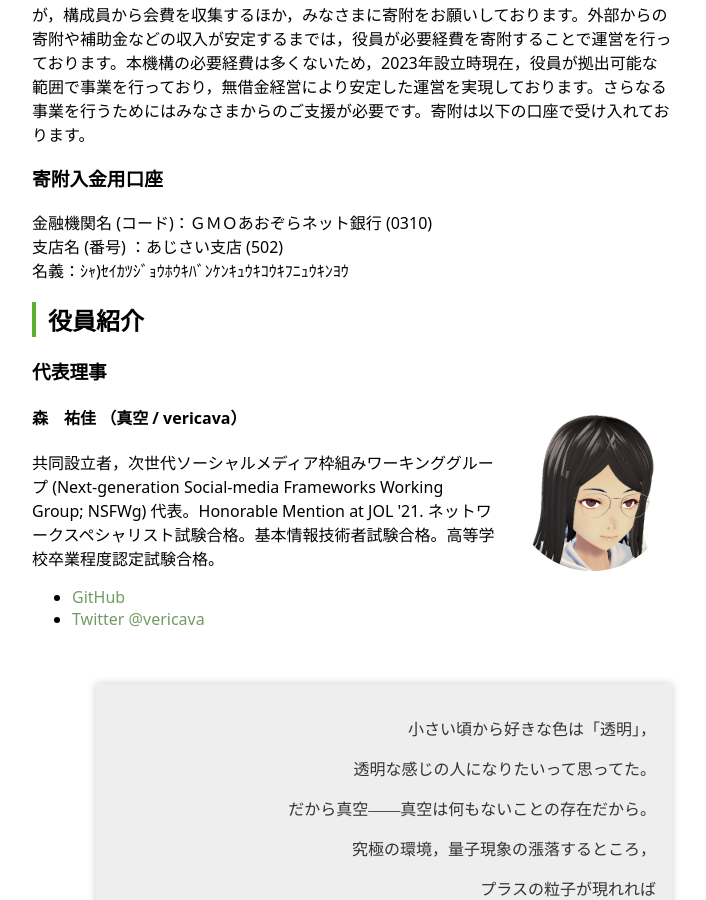
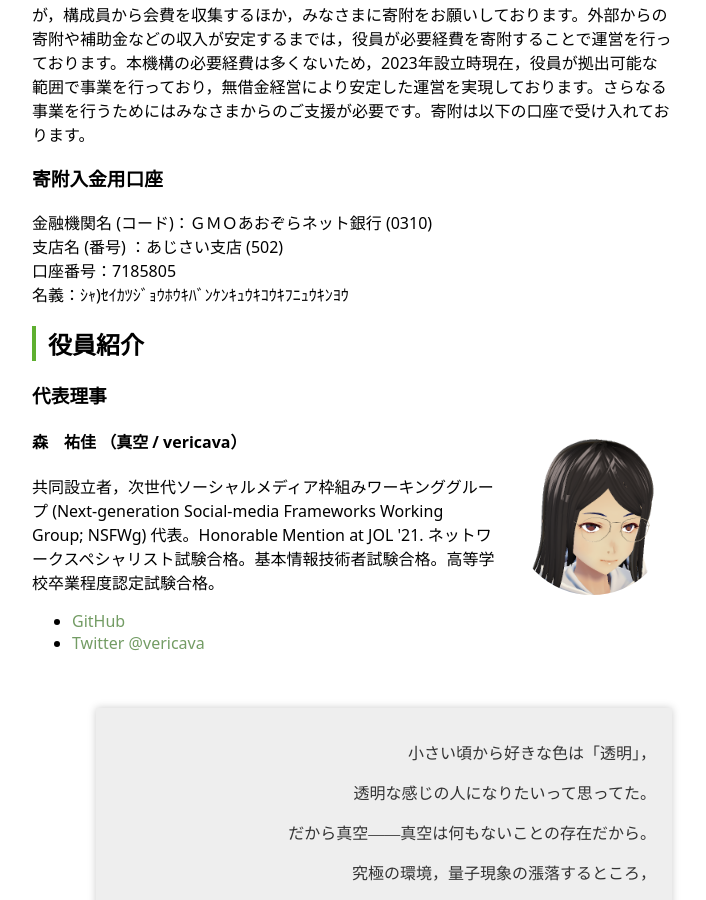
Before and after one commit to menhera-org/menhera.jp, a Jekyll site: the page built from about.html, in a window 1280 px wide and 900 px high, scrolled down 1264 px. Shown: the whole window, without its empty margins (288-994 px from the left). Built offline with Jekyll 4.4.1, drawn with Linux system fonts in a browser that asks for light colours.

Commit message:
filled missed information

```diff
--- a/about.html
+++ b/about.html
@@ -31,6 +31,7 @@ description: "一般社団法人生活情報基盤研究機構（Menhera.org）
 <p>
 金融機関名 (コード)：ＧＭＯあおぞらネット銀行 (0310)<br>
 支店名 (番号) ：あじさい支店 (502)<br>
+口座番号：7185805<br>
 名義：ｼｬ)ｾｲｶﾂｼﾞｮｳﾎｳｷﾊﾞﾝｹﾝｷｭｳｷｺｳｷﾌﾆｭｳｷﾝﾖｳ
 </p>
 </section>
```
